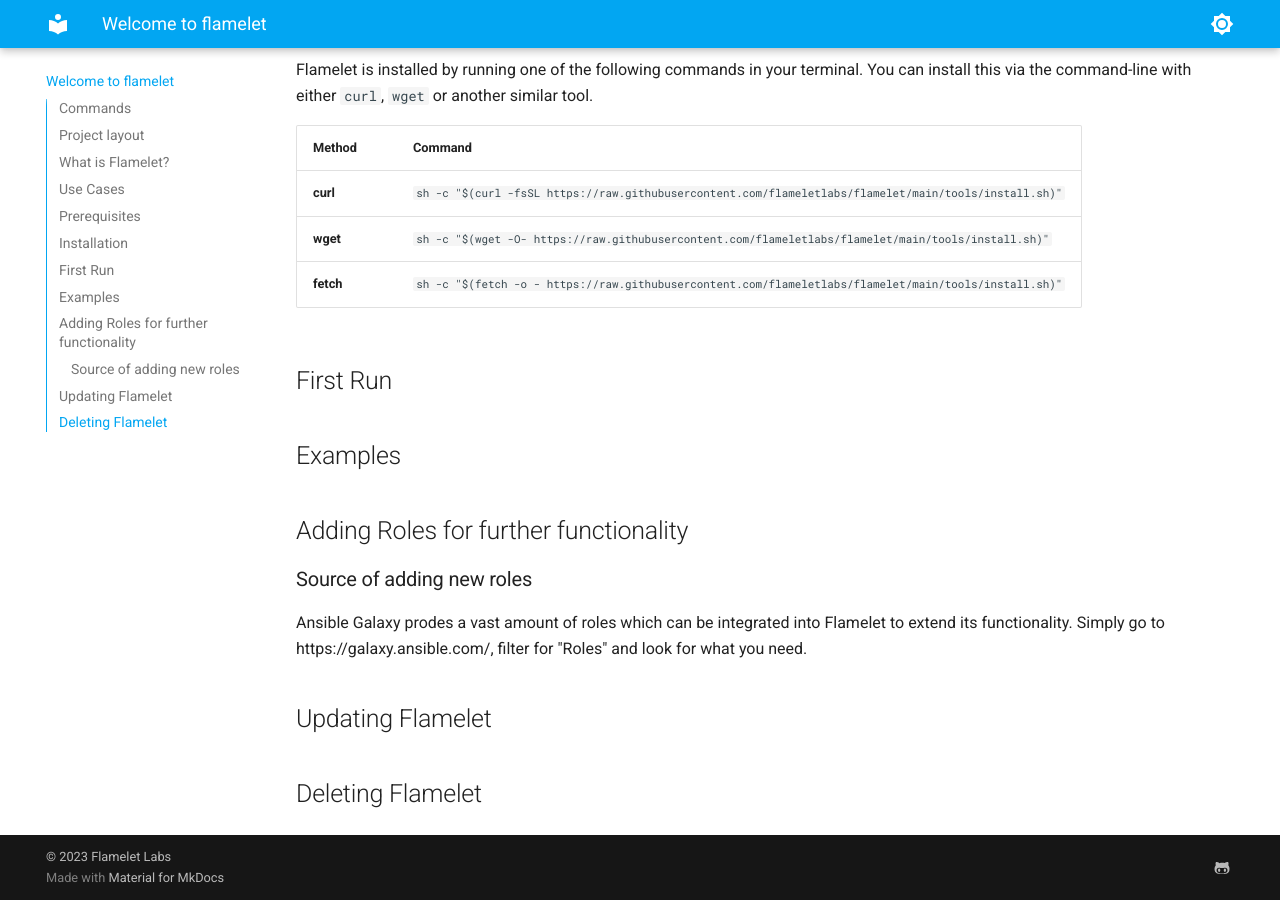
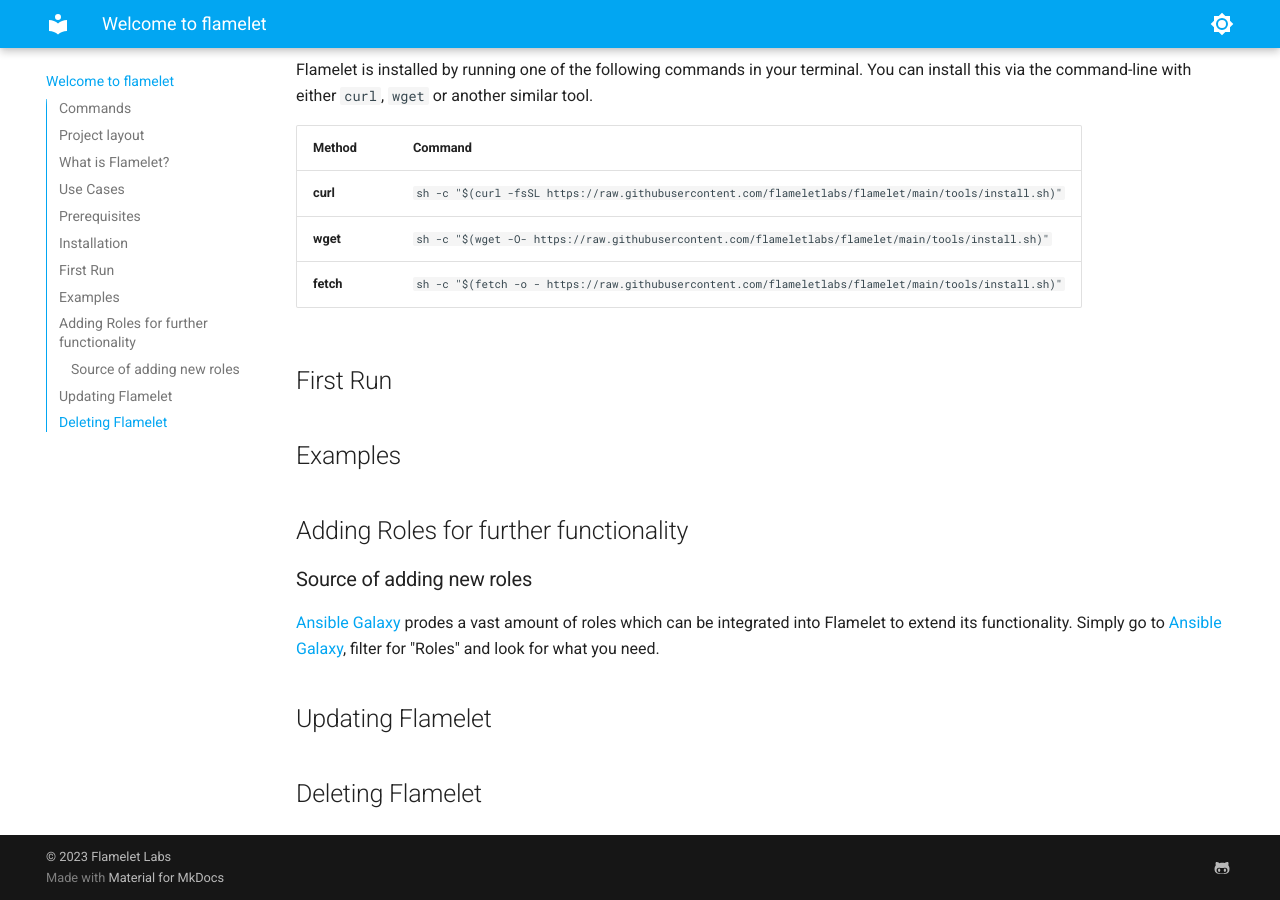
Before and after one commit to flameletlabs/flamelet, an MkDocs documentation site: the page built from docs/index.md, in a window 1280 px wide and 900 px high, scrolled down 1194 px. Built offline with MkDocs 1.6.1 and Material for MkDocs 9.7.7, drawn with Linux system fonts in a browser that asks for light colours; some of the changed lines change nothing that is shown.

Commit message:
Some more adjustments and content

```diff
--- a/docs/index.md
+++ b/docs/index.md
@@ -51,7 +51,7 @@
 
 
 ### Source of adding new roles
-Ansible Galaxy prodes a vast amount of roles which can be integrated into Flamelet to extend its functionality. Simply go to https://galaxy.ansible.com/, filter for "Roles" and look for what you need.
+[Ansible Galaxy](https://galaxy.ansible.com/) prodes a vast amount of roles which can be integrated into Flamelet to extend its functionality. Simply go to [Ansible Galaxy](https://galaxy.ansible.com/), filter for "Roles" and look for what you need.
 
 ## Updating Flamelet
 
```
